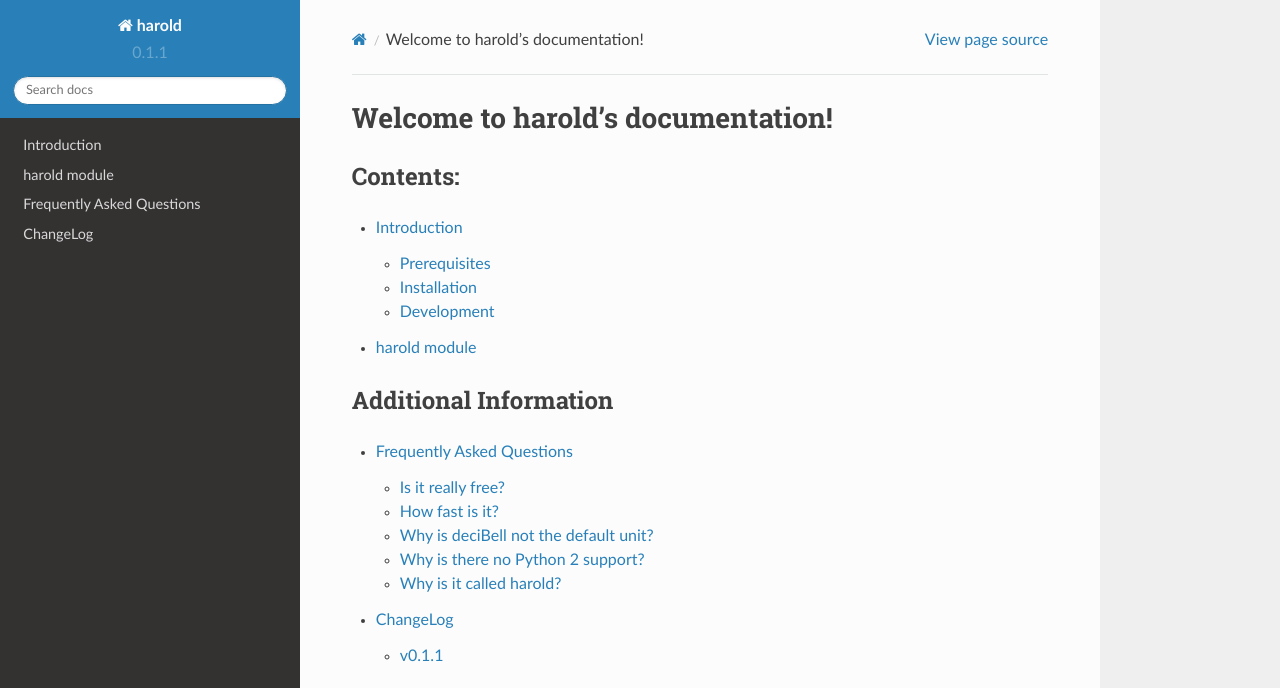
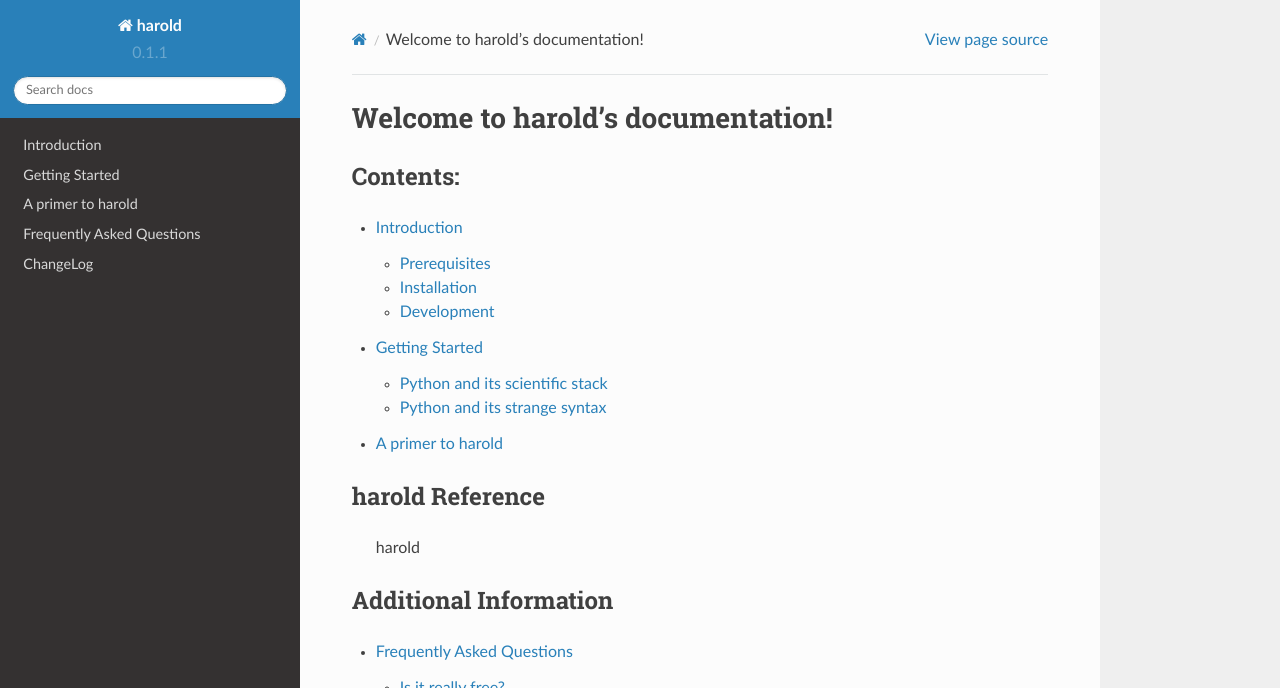
Before and after one commit to ilayn/harold, a Sphinx documentation site: the page built from docs/index.rst, in a window 1280 px wide and 1338 px high, cut to the strip 0-688 px from the top of the window. Built offline with Sphinx 7.4.7 and the Read the Docs theme 2.0.0, drawn with Linux system fonts in a browser that asks for light colours; some of the changed lines change nothing that is shown.

Commit message:
more documentation preps

```diff
--- a/docs/index.rst
+++ b/docs/index.rst
@@ -8,9 +8,15 @@ Contents:
 ---------
 
 .. toctree::
-   :maxdepth: 3
+   :maxdepth: 2
 
    intro
+   preflight
+   tutorial
+
+harold Reference
+----------------
+
    harold
 
 Additional Information
--- /dev/null
+++ b/docs/preflight.rst
@@ -0,0 +1,63 @@
+Getting Started
+===============
+
+Using Python and other open-source tools are great only if one
+gets acquainted with the ecosystem sufficiently. Otherwise, usually
+an online search frenzy and then the frustration is around the corner.
+
+Hence, before we move to the harold documentation, maybe a general
+information about the related concepts can soften the fall.
+
+Python and its scientific stack
+-------------------------------
+
+For the newcomer, a slightly distorted story of the tools required to work
+with harold might save some headaches. To emphasize, **the story is roughly
+correct but precisely informative** !
+
+Since the late 70s, there has been an enormous effort went into the numerical
+computing. For reasons that are really not relevant now, Fortran (yes that old
+weirdo language) is still considered to be one of the fastest if not the fastest
+runtime performance platform. On top of this performance, people with great
+numerical algebra expertise had been optimizing these implementations since then.
+
+The result is now known as BLAS, LAPACK and other key libraries optimized to the
+bone with almost literally manipulating the memory addresses manually. And what
+happens is that many commercial software suites actually somehow find a way to
+utilize this performance even though they are not coding in Fortran directly.
+You have to appreciate how generous the authors were and why I'm humbly replicating
+their style with the MIT license.
+
+Hence, without knowingly, you have been mostly using compiled Fortran code with
+various frontends including matlab and other software. However, this high performance
+doesn't come for free. The price to pay is to be extremely verse with low-level
+operations to benefit from these tools.  Hence, every language/software somehow designs
+a front end that communicates with both the user, understands the context, say
+a matrix turns out to be triangular, then prepares the data in a very strict
+format and sends to these libraries. In turn, picks up the result, shuffles the
+output format and converts it to something that the user can utilize further.
+
+In Python, this front end is called the scientific stack, that is NumPy and SciPy.
+These involve C and Fortran bindings to low-level tools and wraps them with the
+typical easy-to-use Python syntax.
+
+That's why, if you are not the faint-hearted user and installing everything by
+yourself, you have to provide a compiler that is capable of providing the compiled
+versions of these libraries. You might have noticed that some sources ship precompiled
+flavors of NumPy, SciPy to ease the pain of building the libraries from scratch.
+While being useful, if the compiler that precompiled that binaries do not match
+your system, the result is often a glorious crash.
+
+.. note:: The compiler problem is almost-universally a Windows problem since it doesn't
+come with a proper compiler and the unfortunate users (including me) who have
+no idea even what a compiler is, have to find a compiler that crashes depending on
+the weather conditions of the installation date. See `this question and its answer
+<http://stackoverflow.com/questions/2676763/>`_ to appreciate the situation.
+
+For this reason, some groups have come up with precompiled and matched version
+packages that are ready to be installed without bothering the users such as
+Anaconda, pythonxy etc. See the `installation page of Scientific stack
+<http://www.scipy.org/install.html>`_ and cross your fingers.
+
+Python and its strange syntax
+-----------------------------
--- /dev/null
+++ b/docs/tutorial.rst
@@ -0,0 +1,2 @@
+A primer to harold
+==================
```
